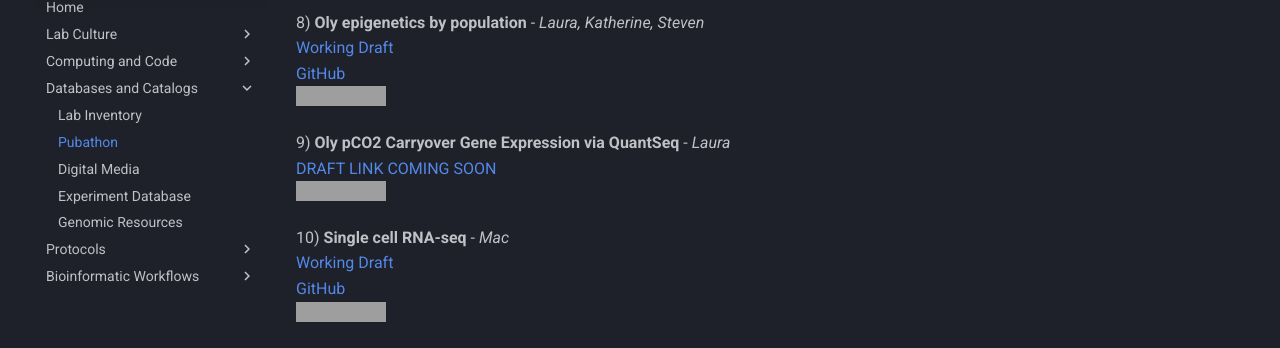
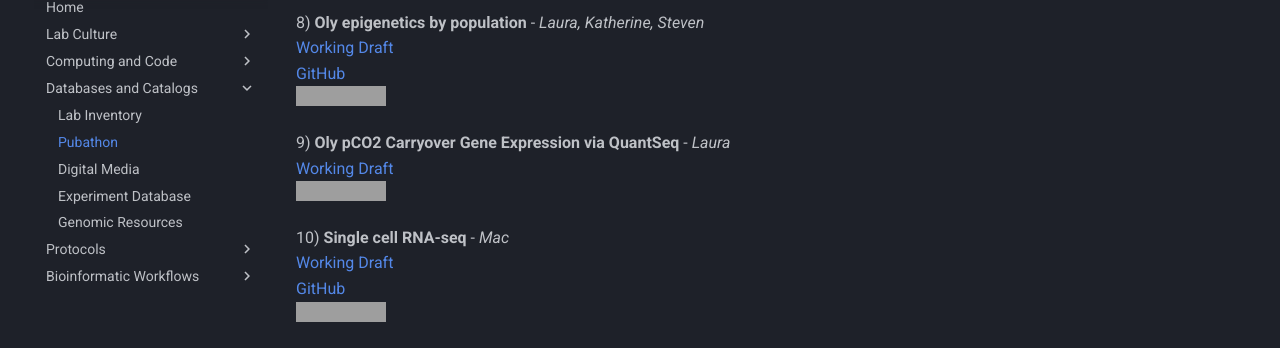
Before and after one commit to RobertsLab/resources, an MkDocs documentation site: the page built from docs/Pubathon.md, in a window 1280 px wide and 900 px high, scrolled down 1646 px. Shown: the part 101-449 px from the top of the window. Built offline with MkDocs 1.6.1 and Material for MkDocs 9.7.7, drawn with Linux system fonts in a browser that asks for light colours; comment, search, counter and statistics services are not loaded; grey boxes are pictures that could not be loaded.

Commit message:
Added link for QuantSeq paper GoogleDoc

```diff
--- a/docs/Pubathon.md
+++ b/docs/Pubathon.md
@@ -55,7 +55,7 @@
 ![status](https://img.shields.io/badge/pub--a--thon%20status-in%20progress-orange.svg)
 
 9) **Oly pCO2 Carryover Gene Expression via QuantSeq** - _Laura_
-[DRAFT LINK COMING SOON]()
+[Working Draft](https://docs.google.com/document/d/1Ccr1R8VcWDKP-ScJo0lCpHHlxpMRm0Thso1cMA577Mo/edit?usp=sharing)
 ![status](https://img.shields.io/badge/pub--a--thon%20status-early%20draft-yellow.svg)
 
 10) **Single cell RNA-seq** - _Mac_
```
